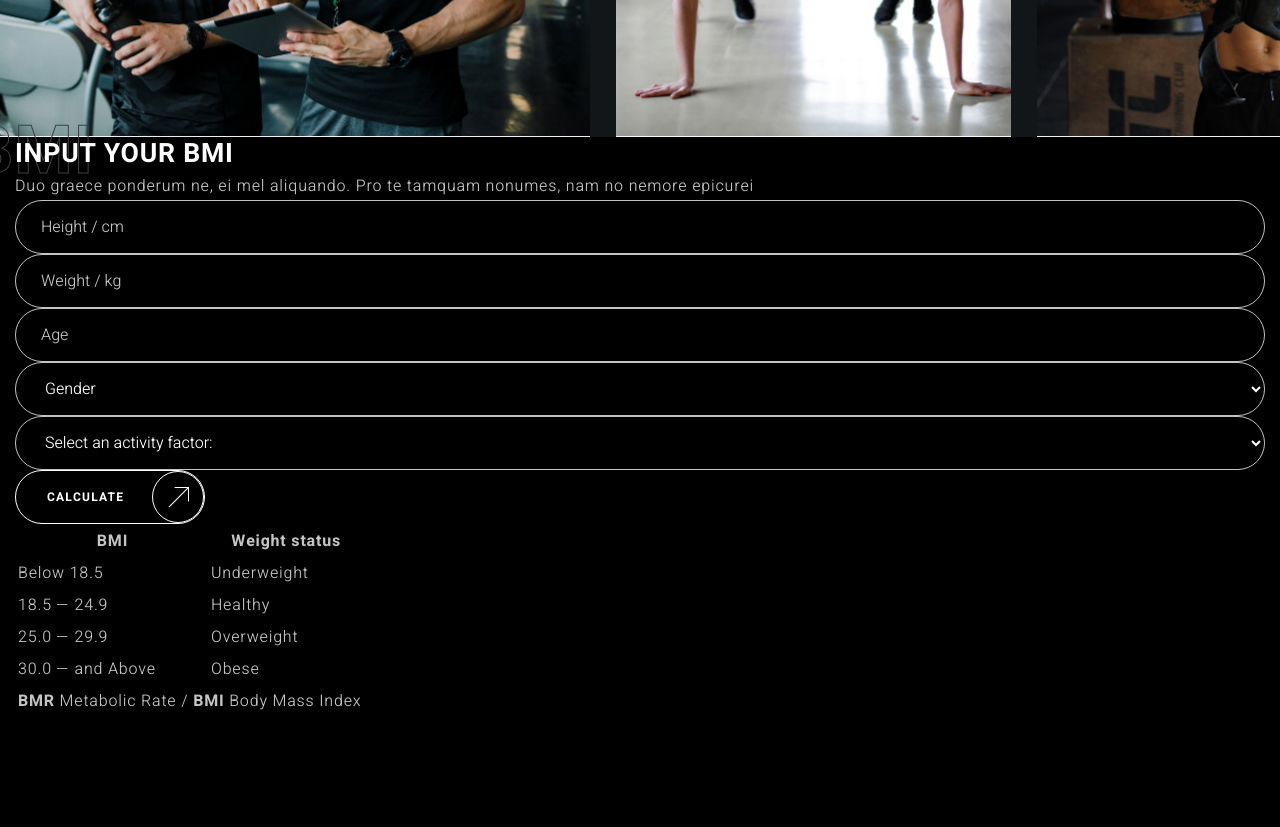
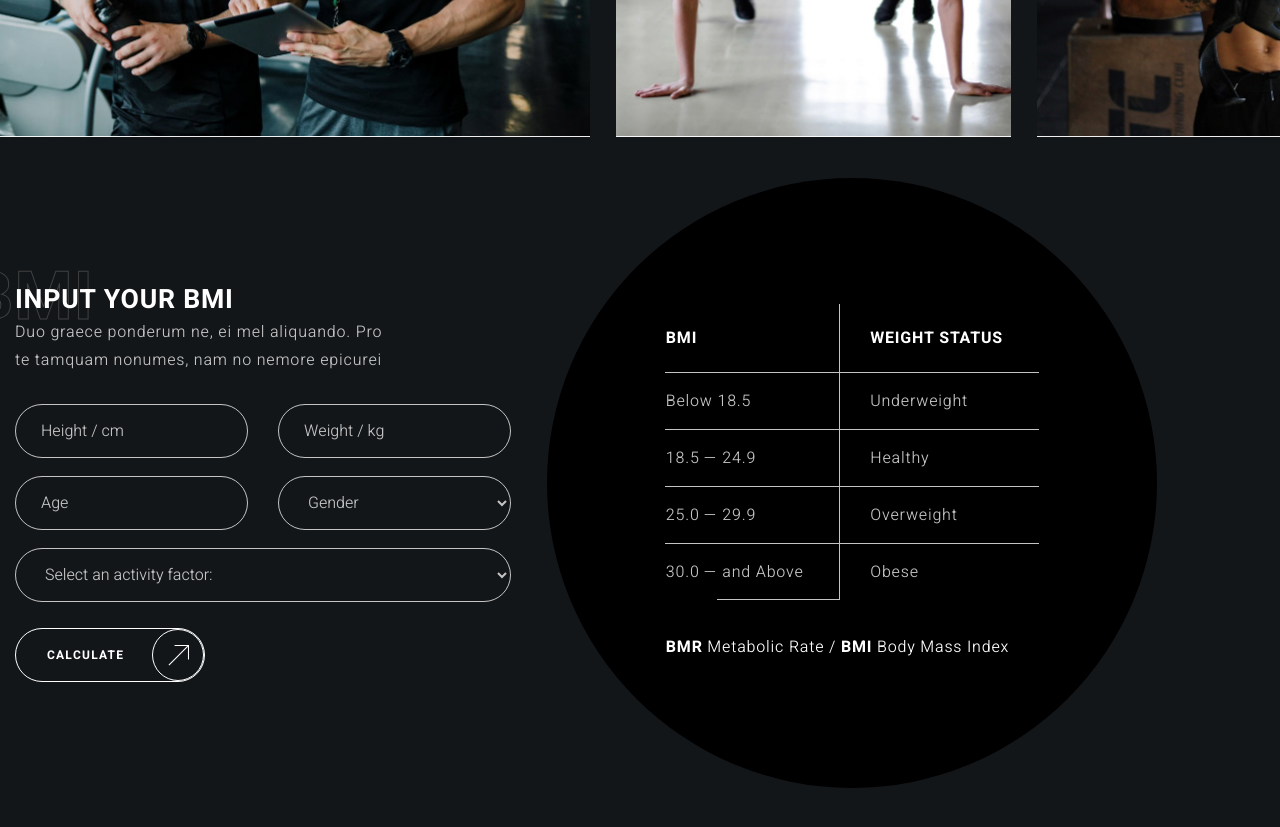
Before and after one commit to verberrynka/cropp-fitness, a website: page kropp-fitness/index.html in a window 1280 px wide. Shown: the part 5560-6387 px from the top of the page. Before the commit the page ends 6278 px from the top, so only its background shows below. Drawn offline with Linux system fonts and the light colour scheme.

Commit message:
feat: style calculate section

```diff
--- a/kropp-fitness/index.html
+++ b/kropp-fitness/index.html
@@ -380,7 +380,11 @@
                   placeholder="Age"
                 />
                 <label class="visually-hidden" for="gender">Gender</label>
-                <select class="calculate__form-input input" id="gender">
+                <select
+                  class="calculate__form-input input"
+                  id="gender"
+                  required
+                >
                   <option value="" disabled selected>Gender</option>
                   <option value="female">Female</option>
                   <option value="male">Male</option>
@@ -391,6 +395,7 @@
                 <select
                   class="calculate__form-input input wide"
                   id="activity-factor"
+                  required
                 >
                   <option value="" disabled selected>
                     Select an activity factor:
--- a/kropp-fitness/styles.css
+++ b/kropp-fitness/styles.css
@@ -127,6 +127,7 @@ body {
 
   --border-radius: 30px;
   --border: 1px solid var(--color-light);
+  --table-border: 1px solid var(--color-light-gray);
 
   --font-family-base: "Heebo", sans-serif;
   --font-family-accent: "Yantramanav", sans-serif;
@@ -226,6 +227,10 @@ p:not([class]):not(:last-child) {
   margin-bottom: 24px;
 }
 
+strong {
+  font-weight: 700;
+}
+
 .container {
   max-width: calc(var(--container-width) + var(--container-padding-x) * 2);
   margin-inline: auto;
@@ -315,7 +320,8 @@ p:not([class]):not(:last-child) {
   border-radius: var(--border-radius);
 }
 
-.input::placeholder {
+.input::placeholder,
+select.input:invalid {
   color: var(--color-light-gray);
 }
 
@@ -327,6 +333,22 @@ p:not([class]):not(:last-child) {
   color: var(--color-dark);
   background-color: var(--color-light-gray);
   outline: none;
+}
+
+/* Remove default spin buttons in WebKit browsers (Chrome, Safari, Edge, Opera) */
+input::-webkit-outer-spin-button,
+input::-webkit-inner-spin-button {
+  -webkit-appearance: none; /* Hide spin buttons */
+  margin: 0; /* Remove default margin */
+}
+
+/* Remove number input styling in Firefox */
+input[type="number"] {
+  -moz-appearance: textfield; /* Disable up/down arrows */
+}
+
+option:not(:disabled) {
+  color: var(--color-dark);
 }
 
 .visually-hidden {
@@ -716,6 +738,120 @@ p:not([class]):not(:last-child) {
   scroll-snap-align: start;
 }
 
+.calculate {
+  padding-block: 146px;
+  background-color: var(--color-dark-alternate);
+}
+
+.calculate__inner {
+  display: flex;
+  align-items: center;
+  column-gap: 36px;
+}
+
+.colculate__content {
+  flex-grow: 1;
+  max-width: 627px;
+}
+
+.calculate__title:not(:last-child) {
+  margin-bottom: 16px;
+}
+
+.calculate__description {
+  max-width: 385px;
+}
+
+.calculate__description:not(:last-child) {
+  margin-bottom: 30px;
+}
+
+.calculate__form-content:not(:last-child) {
+  margin-bottom: 26px;
+}
+
+.calculate__form-content {
+  display: grid;
+  grid-template-columns: repeat(2, 1fr);
+  gap: 18px 30px;
+}
+
+.calculate__form-input.wide {
+  grid-column: -1 / 1;
+}
+
+.calculate__table-wrapper {
+  position: relative;
+  display: flex;
+  justify-content: center;
+  align-items: center;
+  max-width: 610px;
+  width: 100%;
+}
+
+.calculate__table-wrapper::before {
+  content: "";
+  position: absolute;
+  top: 50%;
+  left: 50%;
+  translate: -50% -50%;
+  width: 100%;
+  aspect-ratio: 1;
+  border-radius: 50%;
+  background-color: var(--color-dark);
+}
+
+.calculate__table {
+  position: relative;
+  border-collapse: collapse;
+}
+
+.calculate__table :is(th, td) {
+  padding-right: 30px;
+}
+
+.calculate__table :is(th, td):not(:first-child) {
+  padding-left: 30px;
+}
+
+.calculate__table :is(th, td):not(:last-child) {
+  border-right: var(--table-border);
+}
+
+.calculate__table tbody td {
+  border-top: var(--table-border);
+}
+
+.calculate__table tbody tr:last-child td:first-child {
+  position: relative;
+}
+
+.calculate__table tbody tr:last-child td:first-child::after {
+  content: "";
+  position: absolute;
+  bottom: 0;
+  right: 0;
+  width: 70%;
+  height: 1px;
+  background-color: var(--color-light-gray);
+}
+
+.calculate__table th {
+  padding-block: 20px;
+  text-align: left;
+  text-transform: uppercase;
+  color: var(--color-light);
+}
+
+.calculate__table td {
+  padding-block: 14px;
+}
+
+.calculate__table tfoot td {
+  padding-block: 33px 0;
+  color: var(--color-light);
+}
+
 @media (max-width: 1919px) {
   .motivation__card-image {
     margin-block: -20px;
```
